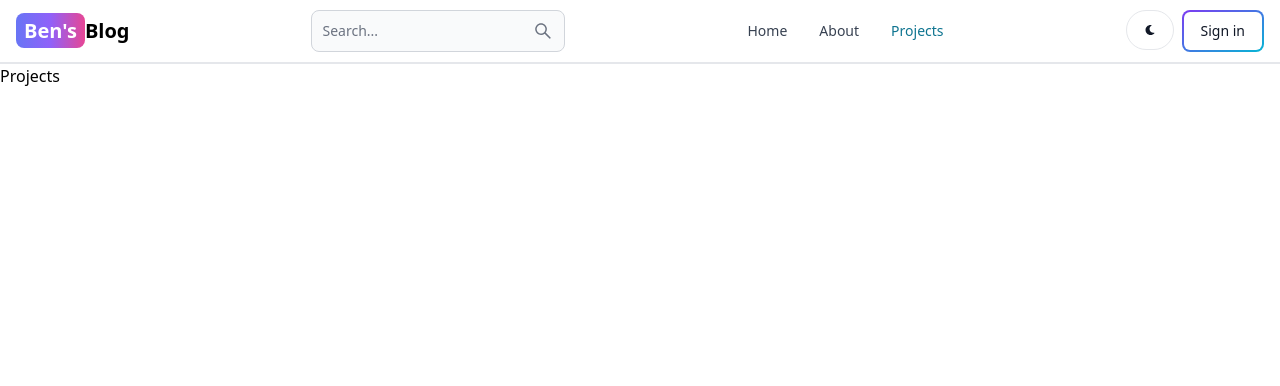
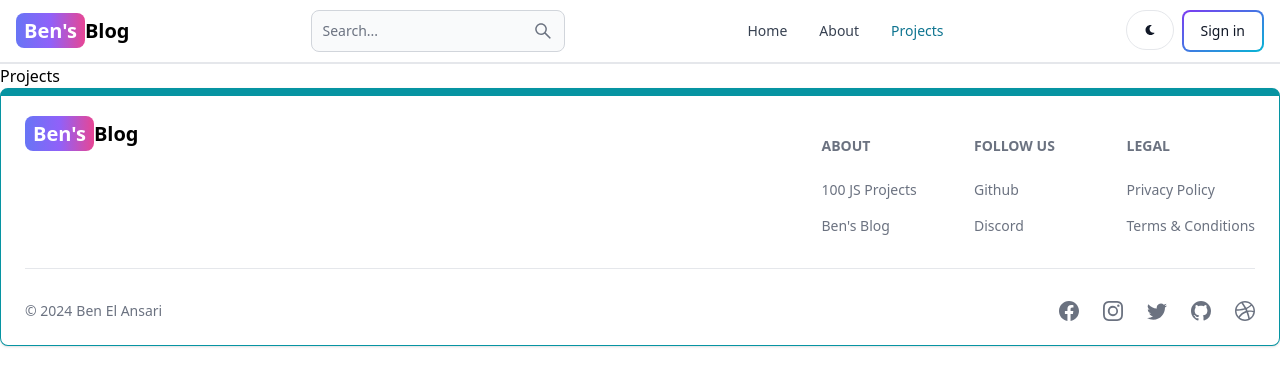
Before and after one commit to Ben9955/mern-blog, a React (Vite) app in the folder client/: page /projects in a window 1280 px wide. Shown: the top 386 px of the page. Built offline with nearby package versions, Linux system fonts and the light colour scheme.

Commit message:
created and added footer component

```diff
--- a/client/src/App.jsx
+++ b/client/src/App.jsx
@@ -1,4 +1,4 @@
-import { BrowserRouter, Routes, Router, Route } from "react-router-dom";
+import { BrowserRouter, Routes, Route } from "react-router-dom";
 
 //  Pages
 import Home from "./pages/Home";
@@ -8,6 +8,7 @@
 import Dashboard from "./pages/Dashboard";
 import Projects from "./pages/Projects";
 import Header from "./components/Header";
+import FooterCom from "./components/Footer";
 
 const App = () => {
   return (
@@ -21,6 +22,7 @@
         <Route path="/dasboard" element={<Dashboard />} />
         <Route path="/projects" element={<Projects />} />
       </Routes>
+      <FooterCom />
     </BrowserRouter>
   );
 };
--- /dev/null
+++ b/client/src/components/Footer.jsx
@@ -0,0 +1,95 @@
+import { Footer } from "flowbite-react";
+import { Link } from "react-router-dom";
+import {
+  BsFacebook,
+  BsInstagram,
+  BsTwitter,
+  BsGithub,
+  BsDribbble,
+} from "react-icons/bs";
+
+const FooterCom = () => {
+  return (
+    <Footer container className="border border-t-8 border-teal-500">
+      <div className="w-full max-w-7xl mx-auto">
+        <div className="grid w-full justify-between sm:flex md:grid-cols-1">
+          <div className="">
+            <Link
+              to="/"
+              className="self-center whitespace-nowrap text-lg sm:text-xl font-semibold dark:text-white"
+            >
+              <span className="px-2 py-1 bg-gradient-to-r from-indigo-500 via-purple-500 to-pink-500 rounded-lg text-white ">
+                Ben's
+              </span>
+              Blog
+            </Link>
+          </div>
+
+          <div className="grid grid-cols-2 gap-8 mt-4 sm:grid-cols-3 sm:gap-6">
+            <div>
+              <Footer.Title title="About" />
+              <Footer.LinkGroup col>
+                <Footer.Link href="#" target="_blank" rel="noopener noreferrer">
+                  100 JS Projects
+                </Footer.Link>
+                <Footer.Link
+                  href="/about"
+                  target="_blank"
+                  rel="noopener noreferrer"
+                >
+                  Ben's Blog
+                </Footer.Link>
+              </Footer.LinkGroup>
+            </div>
+
+            <div>
+              <Footer.Title title="Follow us" />
+              <Footer.LinkGroup col>
+                <Footer.Link
+                  href="https://github.com/Ben9955"
+                  target="_blank"
+                  rel="noopener noreferrer"
+                >
+                  Github
+                </Footer.Link>
+                <Footer.Link href="#">Discord</Footer.Link>
+              </Footer.LinkGroup>
+            </div>
+
+            <div>
+              <Footer.Title title="Legal" />
+              <Footer.LinkGroup col>
+                <Footer.Link
+                  href="https://github.com/Ben9955"
+                  target="_blank"
+                  rel="noopener noreferrer"
+                >
+                  Privacy Policy
+                </Footer.Link>
+                <Footer.Link href="#">Terms &amp; Conditions</Footer.Link>
+              </Footer.LinkGroup>
+            </div>
+          </div>
+        </div>
+        <Footer.Divider />
+        <div className="w-full sm:flex sm:items-center sm:justify-between">
+          <Footer.Copyright
+            href="#"
+            by="Ben El Ansari"
+            year={new Date().getFullYear()}
+          />
+
+          <div className="flex gap-6 sm:mt-0 mt-4 sm:justify-center">
+            <Footer.Icon href="#" icon={BsFacebook} />
+            <Footer.Icon href="#" icon={BsInstagram} />
+            <Footer.Icon href="#" icon={BsTwitter} />
+            <Footer.Icon href="#" icon={BsGithub} />
+            <Footer.Icon href="#" icon={BsDribbble} />
+          </div>
+        </div>
+      </div>
+    </Footer>
+  );
+};
+
+export default FooterCom;
```
